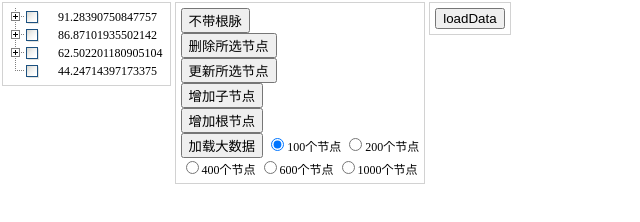
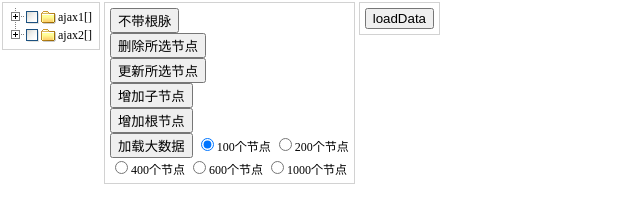
Before and after one commit to weeksun23/YuriUI, a plain HTML site: page demo/tree.html in a window 1280 px wide. Shown: the whole page, without its empty margins (0-640 px from the left). Drawn offline with Linux system fonts and the light colour scheme.

Commit message:
加入formatter
能自定义节点文字显示内容

```diff
--- a/demo/tree.html
+++ b/demo/tree.html
@@ -121,9 +121,10 @@
                         //avalon.log(this);
                         avalon.log(el);
                     },
+                    $formatter : "{{el.text}}[{{el.iconCls}}]",
                     $url : "../src/tree/data1.json",
                     $onBeforeLoad : function(el,param){
-                        param.text = el.text;
+                        param.text = !el ? null : el.text;
                     },
                     checkbox : true,
                     treeList : [{
--- a/src/tree/avalon.tree.html
+++ b/src/tree/avalon.tree.html
@@ -19,7 +19,7 @@
 			ms-class-4="tree-folder-open:!el.iconCls && el.state==='open'"
 			ms-class-5="tree-file:!el.state && !el.iconCls"
 			ms-class-6="tree-icon-loading:el.loading"></i>
-		<span class='tree-title'>{{el.text}}</span>
+		<span class='tree-title'>MS_OPTIONS_FORMATTER</span>
 	</span>
 	<ul ms-if='el.chLoaded&&el.children&&el.children.length' ms-visible='el.state==="open"'
 		ms-include-src='"TREE_TPL"'></ul>
--- a/src/tree/avalon.tree.js
+++ b/src/tree/avalon.tree.js
@@ -84,23 +84,81 @@ define(["avalon","text!./avalon.tree.html","avalon.live","mmRequest"],function(a
 			p.checked = flag;
 		});
 	}
+	function ajaxLoad(el,vmodel,func){
+		var callBackEl = el;
+		if(!el){
+			//如果节点为空 则说明树节点还没创建加载根数据
+			callBackEl = null;
+			el = {
+				id : null
+			};
+		}
+		el.loading = true;
+		var param = {id : el.id};
+		if(vmodel.$onBeforeLoad.call(vmodel,callBackEl,param) === false){
+			return;
+		}
+		avalon.ajax({
+			url : vmodel.$url,
+			type : vmodel.$method,
+			cache : false,
+			data : param,
+			dataType : 'json',
+			complete : function(promise,result){
+				el.loading = false;
+				vmodel.$onLoadComplete.call(vmodel,callBackEl,promise,result);
+			},
+			success : function(ch){
+				vmodel.$loadFilter.call(vmodel,ch,callBackEl);
+				if(callBackEl){
+					el.state = 'open';
+					if(vmodel.checkbox && vmodel.$cascadeCheck){
+						//如果存在勾选框且有级联检查
+						eachNode(ch,function(item){
+							initNodeAttr(item);
+							item.checked = el.checked === 2 ? 0 : el.checked;
+						},el);
+					}else{
+						eachNode(ch);
+					}
+					el.children = ch;
+					if(!el.chLoaded){
+						el.chLoaded = true;
+					}
+				}else{
+					eachNode(ch);
+					vmodel.treeList = ch
+					func && func();
+				}
+				vmodel.$onLoadSuccess.call(vmodel,ch,callBackEl);
+			},
+			error : function(promise){
+				vmodel.$onLoadError.call(vmodel,callBackEl,promise);
+			}
+		});
+	}
 	var widget = avalon.ui.tree = function(element, data, vmodels){
+		var options = data.treeOptions;
+		template = template.replace("MS_OPTIONS_FORMATTER",options.$formatter);
 		if(!avalon.templateCache["TREE_TPL"]){
 			avalon.templateCache["TREE_TPL"] = template.replace("HTML_OR_TPL","el.children");
 		}
 		var curSelEl = null;
+		eachNode(options.treeList);
 		var vmodel = avalon.define(data.treeId,function(vm){
-			var options = data.treeOptions;
-			eachNode(options.treeList);
 			avalon.mix(vm, options);
-			vm.widgetElement = element;
-			vm.template = template.replace("HTML_OR_TPL","treeList");
 			vm.$init = function(){
 				var $el = avalon(element);
 				$el.addClass('tree');
 				$el.attr("ms-class","tree-line:line");
-				element.innerHTML = vmodel.template;
-				avalon.scan(element, vmodel);
+				element.innerHTML = template.replace("HTML_OR_TPL","treeList");
+				if(vmodel.$url){
+					ajaxLoad(null,vmodel,function(){
+						avalon.scan(element, vmodel);
+					});
+				}else{
+					avalon.scan(element, vmodel);
+				}
 			};
 			vm.$remove = function(){
 				element.innerHTML = element.textContent = "";
@@ -128,43 +186,7 @@ define(["avalon","text!./avalon.tree.html","avalon.live","mmRequest"],function(a
 							el.chLoaded = true;
 						}
 					}else if(vmodel.$url){
-						el.loading = true;
-						var param = {id : el.id};
-						if(vmodel.$onBeforeLoad.call(vmodel,el,param) === false){
-							return;
-						}
-						avalon.ajax({
-							url : vmodel.$url,
-							type : vmodel.$method,
-							cache : false,
-							data : param,
-							dataType : 'json',
-							complete : function(promise,result){
-								el.loading = false;
-								vmodel.$onLoadComplete.call(vmodel,el,promise,result);
-							},
-							success : function(ch){
-								vmodel.$loadFilter.call(vmodel,ch,el);
-								el.state = 'open';
-								if(vmodel.checkbox && vmodel.$cascadeCheck){
-									//如果存在勾选框且有级联检查
-									eachNode(ch,function(item){
-										initNodeAttr(item);
-										item.checked = el.checked === 2 ? 0 : el.checked;
-									},el);
-								}else{
-									eachNode(ch,null);
-								}
-								el.children = ch;
-								if(!el.chLoaded){
-									el.chLoaded = true;
-								}
-								vmodel.$onLoadSuccess.call(vmodel,ch,el);
-							},
-							error : function(promise){
-								vmodel.$onLoadError.call(vmodel,el,promise);
-							}
-						});
+						ajaxLoad(el,vmodel);
 					}
 				}else{
 					el.state = 'closed';
@@ -258,13 +280,22 @@ define(["avalon","text!./avalon.tree.html","avalon.live","mmRequest"],function(a
 		return vmodel;
 	};
 	widget.defaults = {
+		//树数据
 		treeList : [],
+		//是否显示根脉
 		line : false,
+		//节点是否带图标
 		icon : true,
+		//节点是否带checkbox
 		checkbox : false,
+		//是否级联检查
+		$cascadeCheck : true,
+		//定义如何显示node text
+		$formatter : '{{el.text}}',
+		//异步获取数据的url，若被定义，则返回数据覆盖treeList属性
 		$url : null,
 		$method : 'GET',
-		$cascadeCheck : true,
+		//$loader : null
 		$onSelect : avalon.noop,
 		$loadFilter : avalon.noop,
 		$onBeforeLoad : avalon.noop,
@@ -272,4 +303,5 @@ define(["avalon","text!./avalon.tree.html","avalon.live","mmRequest"],function(a
 		$onLoadError : avalon.noop,
 		$onLoadComplete : avalon.noop
 	};
+	widget.version = 1.0;
 });
```
